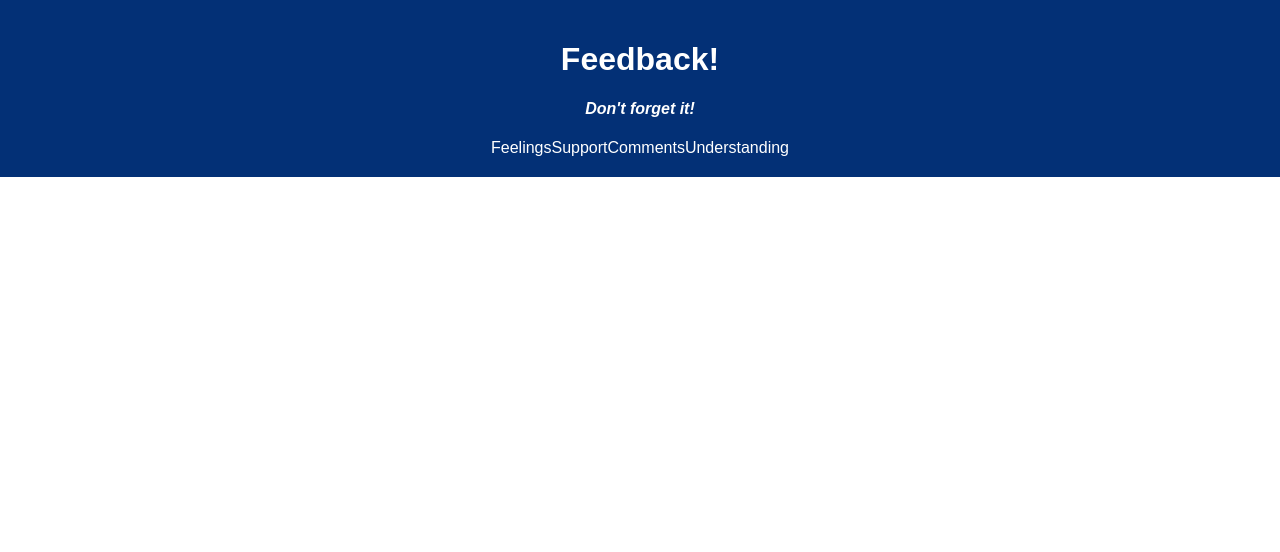
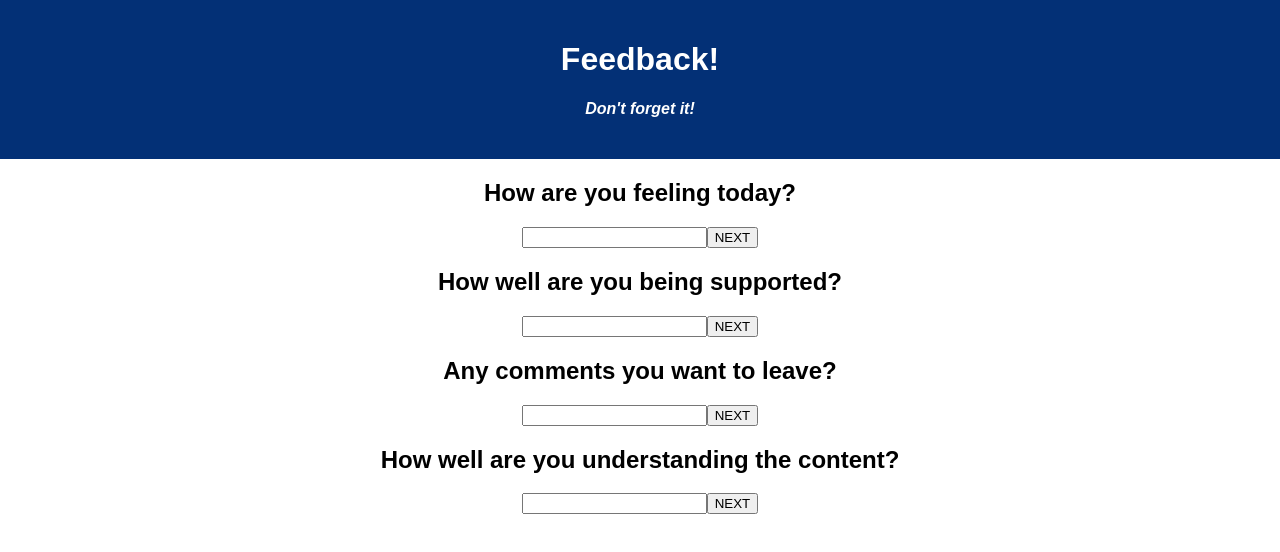
Before and after one commit to slindsey9150/weekend-redux-feedback-loop, a React (Vite) app: page /comments in a window 1280 px wide. Shown: the top 552 px of the page. Built offline with nearby package versions, Linux system fonts and the light colour scheme.

Commit message:
all componentes updated with an input section and a next button

```diff
--- a/src/components/App/App.jsx
+++ b/src/components/App/App.jsx
@@ -13,11 +13,11 @@ function App() {
       <header className='App-header'>
         <h1 className='App-title'>Feedback!</h1>
         <h4>Don't forget it!</h4>
-          <Feelings/>
+      </header>
+      <Feelings/>
           <Support/>
           <Comments/>
           <Understanding/>
-      </header>
     </div>
   );
 }
--- a/src/components/Comments/Comments.jsx
+++ b/src/components/Comments/Comments.jsx
@@ -1,7 +1,11 @@
 
 function Comments () {
     return (
-        <>Comments</>
+        <>
+        <h2>Any comments you want to leave?</h2>
+        <input type="text"></input>
+        <button>NEXT</button>
+        </>
     )
 }
 
--- a/src/components/Feeling/Feeeling.jsx
+++ b/src/components/Feeling/Feeeling.jsx
@@ -1,7 +1,11 @@
 
 function Feelings () {
     return (
-        <>Feelings</>
+        <>
+        <h2>How are you feeling today?</h2>
+        <input type="number"></input>
+        <button>NEXT</button>
+        </>
     )
 }
 
--- a/src/components/Support/Support.jsx
+++ b/src/components/Support/Support.jsx
@@ -1,7 +1,11 @@
 
 function Support () {
     return (
-        <>Support</>
+        <>
+        <h2>How well are you being supported?</h2>
+        <input type="number"></input>
+        <button>NEXT</button>
+        </>
     )
 }
 
--- a/src/components/Understanding/Understanding.jsx
+++ b/src/components/Understanding/Understanding.jsx
@@ -1,7 +1,11 @@
 
 function Understanding () {
     return (
-        <>Understanding</>
+        <>
+        <h2>How well are you understanding the content?</h2>
+        <input type="number"></input>
+        <button>NEXT</button>
+        </>
     )
 }
 
```
